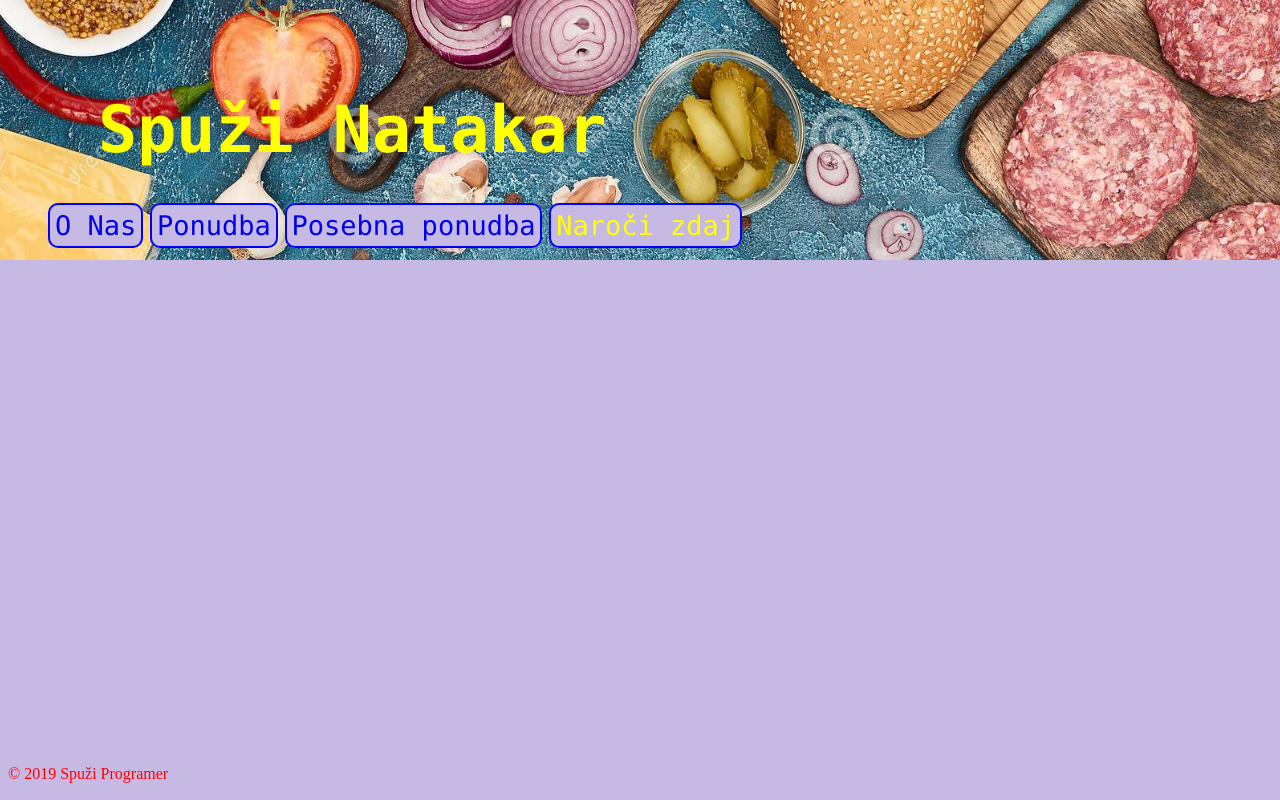
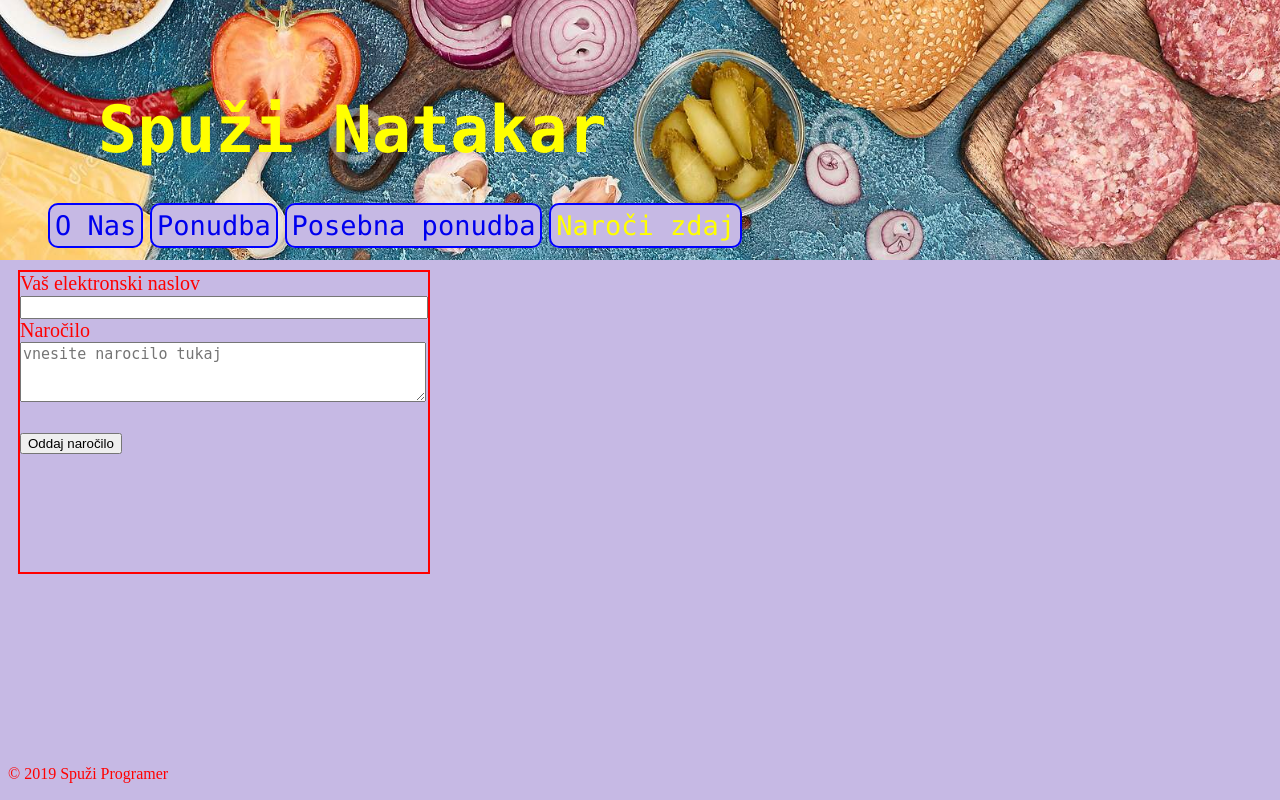
Before and after one commit to MartinSalamon/rsa, a PHP site: page /naroci-zdaj.php in a window 1280 px wide. Run offline with PHP 8.4, Linux system fonts and the light colour scheme.

Commit message:
A bit of progress

```diff
--- /dev/null
+++ b/zagovor/css/naroci-zdaj.css
@@ -0,0 +1,21 @@
+.narocilo {
+	border-style: solid;
+  	border-width: 2px;
+  	border-color: red;
+  	display: inline-block;
+}
+
+form {
+	height:300px;
+	font-size: 20px;
+	color: red;
+}
+
+.input-field {
+	width: 400px;
+	font-size: 15px;
+}
+
+.label {
+	padding-top: 10px;
+}
--- a/zagovor/header-footer/header-footer.css
+++ b/zagovor/header-footer/header-footer.css
@@ -22,6 +22,11 @@
     bottom: 1px;
     color: red;
     font-size: 16px;
+}
+
+#container {
+	padding-left: 10px;
+	padding-top: 20px;
 }
 
 body {
--- a/zagovor/naroci-zdaj.php
+++ b/zagovor/naroci-zdaj.php
@@ -3,17 +3,22 @@
 <head>
 	<meta charset="utf-8">
 	<link rel="stylesheet" type="text/css" href="header-footer/header-footer.css" />
+	<link rel="stylesheet" type="text/css" href="css/naroci-zdaj.css" />
 	<title>Spuži Natakar</title>
 </head>
 <body>
 	<?php include "header-footer/header.php";?>
 
 	<div id="container">
-
-    <div id="content">
-
-    </div>
-
+	    <div id="content">
+	    	<form class = "narocilo" id = "narocilo" method="post">
+	    		<label for="email" class = "label">Vaš elektronski naslov</label><br>
+	  			<input type="email" id="email" name="email" class = "input-field"><br>
+	  			<label for="email" class = "label">Naročilo</label><br>
+	  			<textarea rows="3" class = "input-field" placeholder="vnesite narocilo tukaj"></textarea><br><br>
+	  			<button type="submit" id = "oddaj-narocilo" method="post">Oddaj naročilo</button>
+	    	</form>
+	    </div>
     </div>
 
 	<?php include "header-footer/footer.php";?>
```
